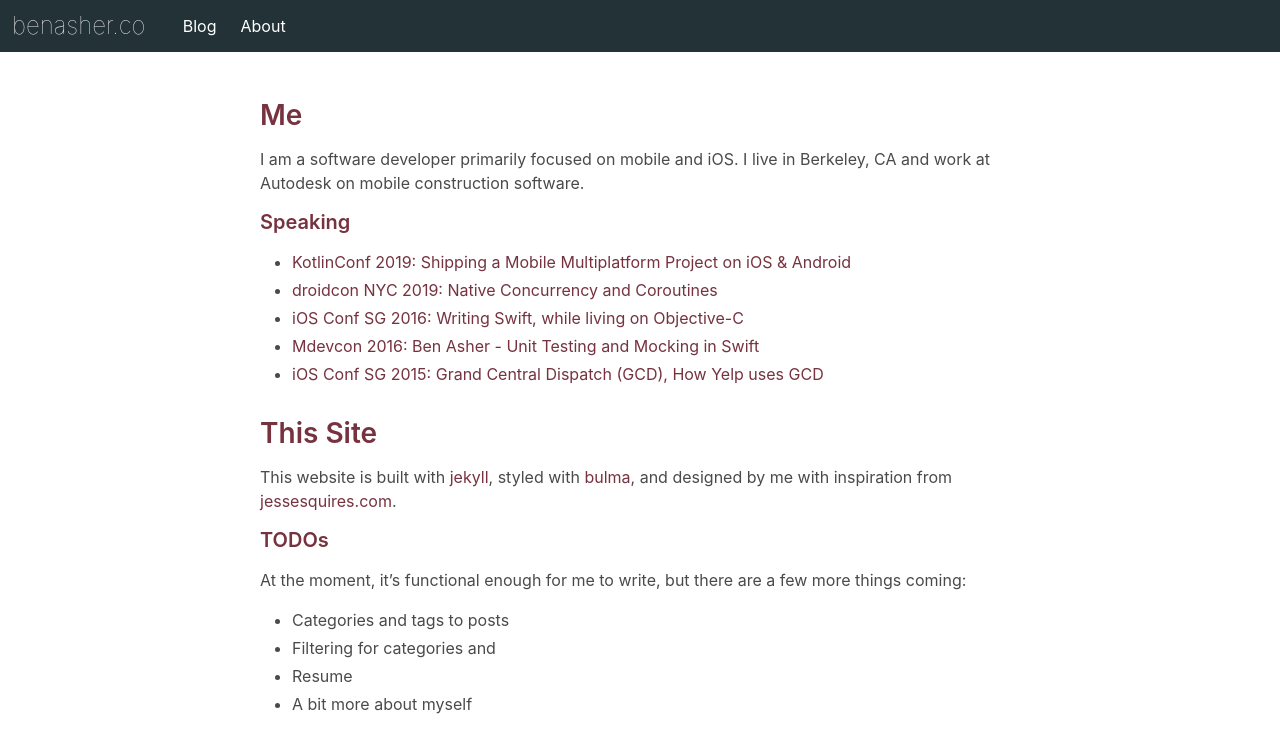
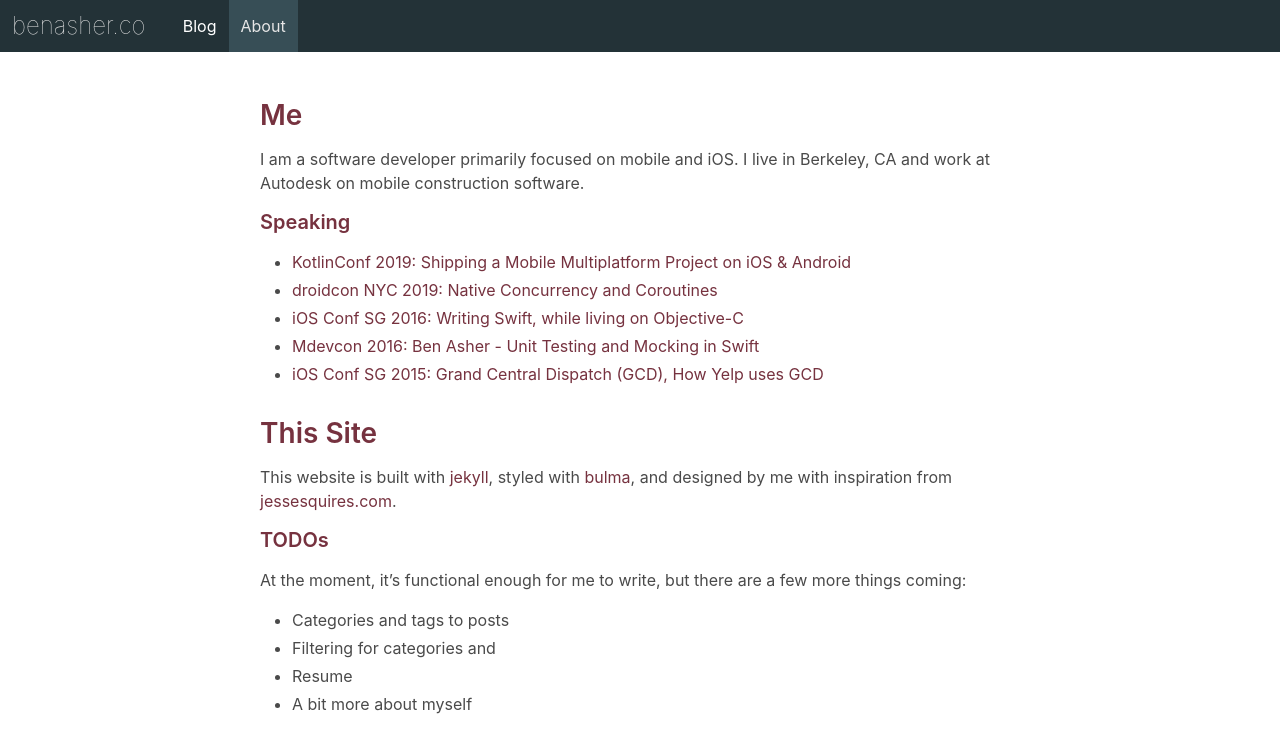
Before and after one commit to benasher44/benasher.co, a Jekyll site: the page built from about.md, in a window 1280 px wide. Shown: the top 753 px of the page. Built offline with Jekyll 4.4.1, drawn with Linux system fonts in a browser that asks for light colours.

```diff
--- a/_data/pages.yml
+++ /dev/null
@@ -1,4 +0,0 @@
-- title: Blog
-  url: /
-- title: About
-  url: /about
--- a/_layouts/default.html
+++ b/_layouts/default.html
@@ -22,9 +22,10 @@
   </div>
   <div class="navbar-menu">
     <div class="navbar-start">
-      {% for item in site.data.pages %}
-        <a class="navbar-item{% if page.url == item.url %} is-active{% endif %}" href="{{ item.url }}">
-          {{ item.title }}
+      {% assign nav_pages = site.pages | where: "in-nav", "true" | sort: "nav-order" %}
+      {% for nav_page in nav_pages %}
+        <a class="navbar-item{% if page.url == nav_page.url %} is-active{% endif %}" href="{{ nav_page.url }}">
+          {{ nav_page.title }}
         </a>
       {% endfor %}
     </div>
```
Also changed, not shown: _layouts/blog.html (deleted, +0 -7 lines), about.md (+3 -0 lines), index.md (+8 -1 lines).
